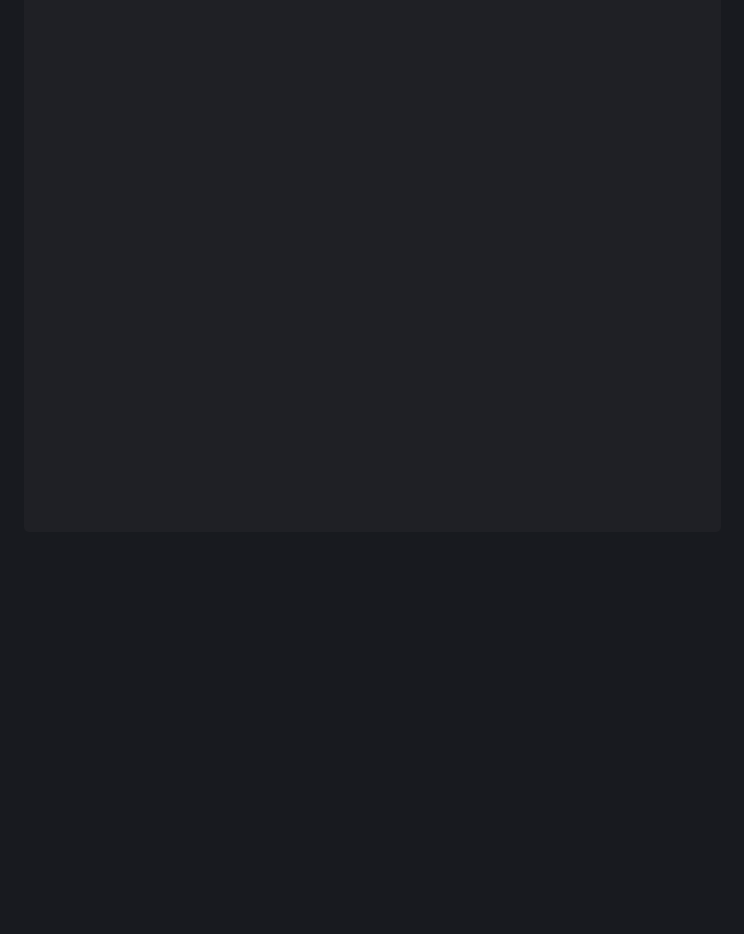
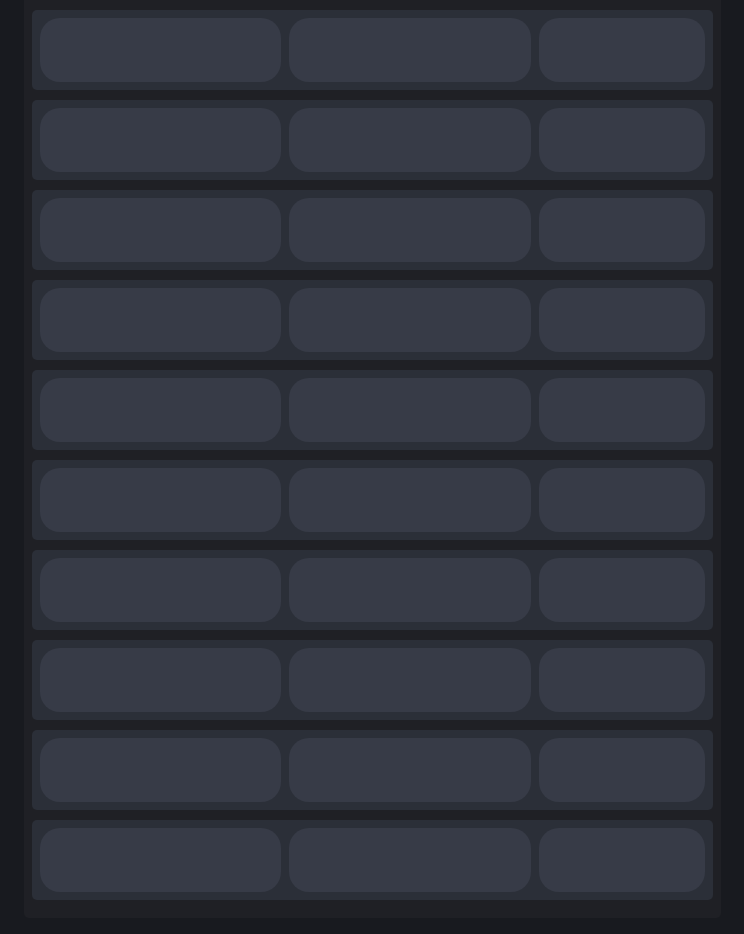
Before and after one commit to RValanki/Crypto-Arbitrage-Finder, a React (Create React App) app in the folder frontend/crypto-arbitrage-finder/: page / in a window 1280 px wide. Shown: the part 556-1490 px from the top of the page, without its empty margins (120-864 px from the left). Before the commit the page ends 1104 px from the top, so only its background shows below. Built offline with nearby package versions, Linux system fonts and the light colour scheme.

Commit message:
Added placeholder arbitrage pair containers

```diff
--- /dev/null
+++ b/frontend/crypto-arbitrage-finder/src/components/ArbitragePair.jsx
@@ -0,0 +1,30 @@
+// src/components/ArbitragePair.jsx
+import React from 'react';
+
+const ArbitragePair = ({ label, onClick, className, type = 'button' }) => {
+  return (
+    <div className="w-full h-[10vh] bg-[#2B2F38] rounded-[5px] mb-2.5 p-2">
+      <div className="flex h-full">
+        {/* First column: 2/5 of the width */}
+        <div className="flex-[3] bg-[#373B47] p-2 rounded-[20px]">
+          {/* Content for the first column */}
+
+        </div>
+
+        {/* Second column: 2/5 of the width */}
+        <div className="flex-[3] bg-[#373B47] p-2 rounded-[20px] mx-2">
+          {/* Content for the second column */}
+
+        </div>
+
+        {/* Third column: 1/5 of the width */}
+        <div className="flex-[2] bg-[#373B47] p-2 rounded-[20px]">
+          {/* Content for the third column */}
+
+        </div>
+      </div>
+    </div>
+  );
+};
+
+export default ArbitragePair;
--- a/frontend/crypto-arbitrage-finder/src/pages/HomePage.jsx
+++ b/frontend/crypto-arbitrage-finder/src/pages/HomePage.jsx
@@ -2,6 +2,7 @@
 import React from 'react';
 import TopBar from '../components/TopBar'; // Adjust the import path as necessary
 import Refresh from '../components/Refresh';
+import ArbitragePair from '../components/ArbitragePair';
 
 const HomePage = () => {
   return (
@@ -18,8 +19,25 @@ const HomePage = () => {
         <div className="flex-[5] p-4">
           <h2 className="text-white">First Column</h2>
 
-          <div className="w-full h-[100vh] bg-[#1F2025] rounded-[5px]">
+          <div className="w-full  bg-[#1F2025] rounded-[5px] p-2">
             {/* Content for the first column */}
+
+
+            <ArbitragePair> </ArbitragePair>
+            <ArbitragePair> </ArbitragePair>
+            <ArbitragePair> </ArbitragePair>
+            <ArbitragePair> </ArbitragePair>
+            <ArbitragePair> </ArbitragePair>
+            <ArbitragePair> </ArbitragePair>
+            <ArbitragePair> </ArbitragePair>
+            <ArbitragePair> </ArbitragePair>
+            <ArbitragePair> </ArbitragePair>
+            <ArbitragePair> </ArbitragePair>
+            <ArbitragePair> </ArbitragePair>
+            <ArbitragePair> </ArbitragePair>
+            <ArbitragePair> </ArbitragePair>
+
+
           </div>
         </div>
 
```
